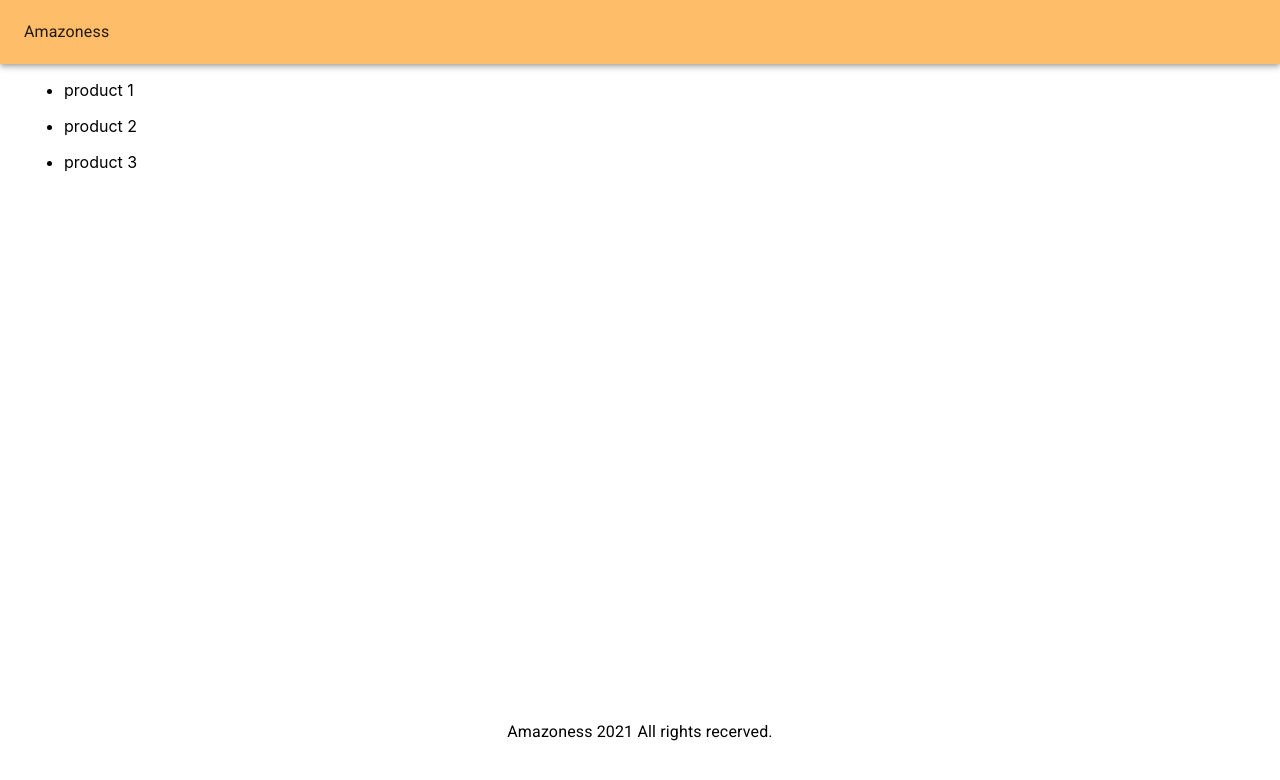
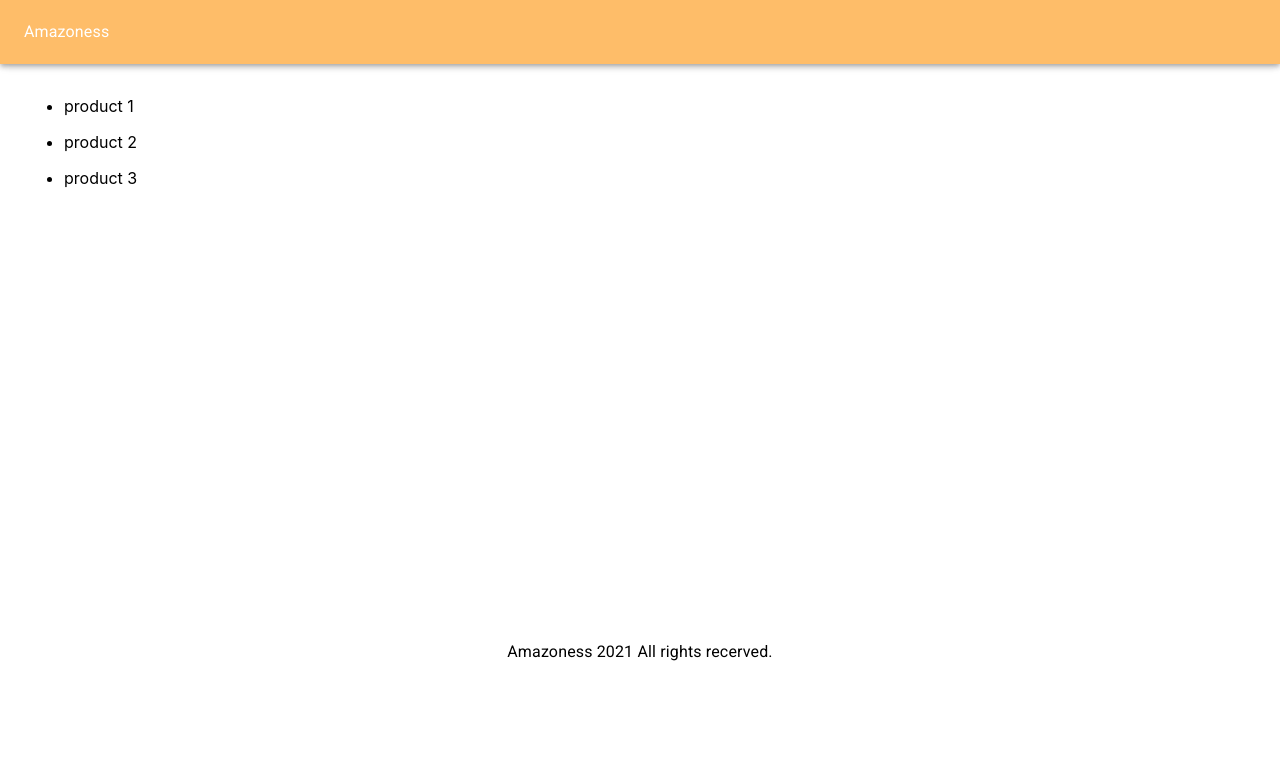
Before and after one commit to TheMrCorvy/amazoness, a Next.js app: page / in a window 1280 px wide. Shown: the top 780 px of the page. Built offline with nearby package versions, Linux system fonts and the light colour scheme.

Commit message:
small changes

```diff
--- a/src/components/Layout/index.tsx
+++ b/src/components/Layout/index.tsx
@@ -42,9 +42,11 @@ const Layout: FC<Props> = ({ children }) => {
 				<meta name="viewport" content="initial-scale=1, width=device-width" />
 			</Head>
 
-			<AppBar position="sticky" className={classes.navbar}>
+			<AppBar position="fixed" className={classes.navbar}>
 				<Toolbar>
-					<Typography>Amazoness</Typography>
+					<Typography color="white" className={classes.brand}>
+						Amazoness
+					</Typography>
 				</Toolbar>
 			</AppBar>
 
--- a/src/components/Layout/styles.ts
+++ b/src/components/Layout/styles.ts
@@ -1,17 +1,25 @@
-import { makeStyles } from "@mui/styles"
+import { createStyles, makeStyles } from "@mui/styles"
+import { Theme } from "@mui/material/styles"
 
-export const useStyles = makeStyles({
+export const useStyles = makeStyles((theme: Theme) =>
+	createStyles({
 		navbar: {
-		backgroundColor: "#203040",
+			backgroundColor: theme.palette.grey.A200,
 			"& a": {
 				color: "#fff",
 				marginLeft: 10,
 			},
 		},
 		mainContainer: {
+			paddingTop: "5rem",
 			minHeight: "80vh",
 		},
 		footer: {
 			textAlign: "center",
 		},
+		brand: {
+			fontWeight: "bold",
+			fontSize: "1.5rem",
+		},
 	})
+)
```
Lines whose indentation alone changed are shown as unchanged.
